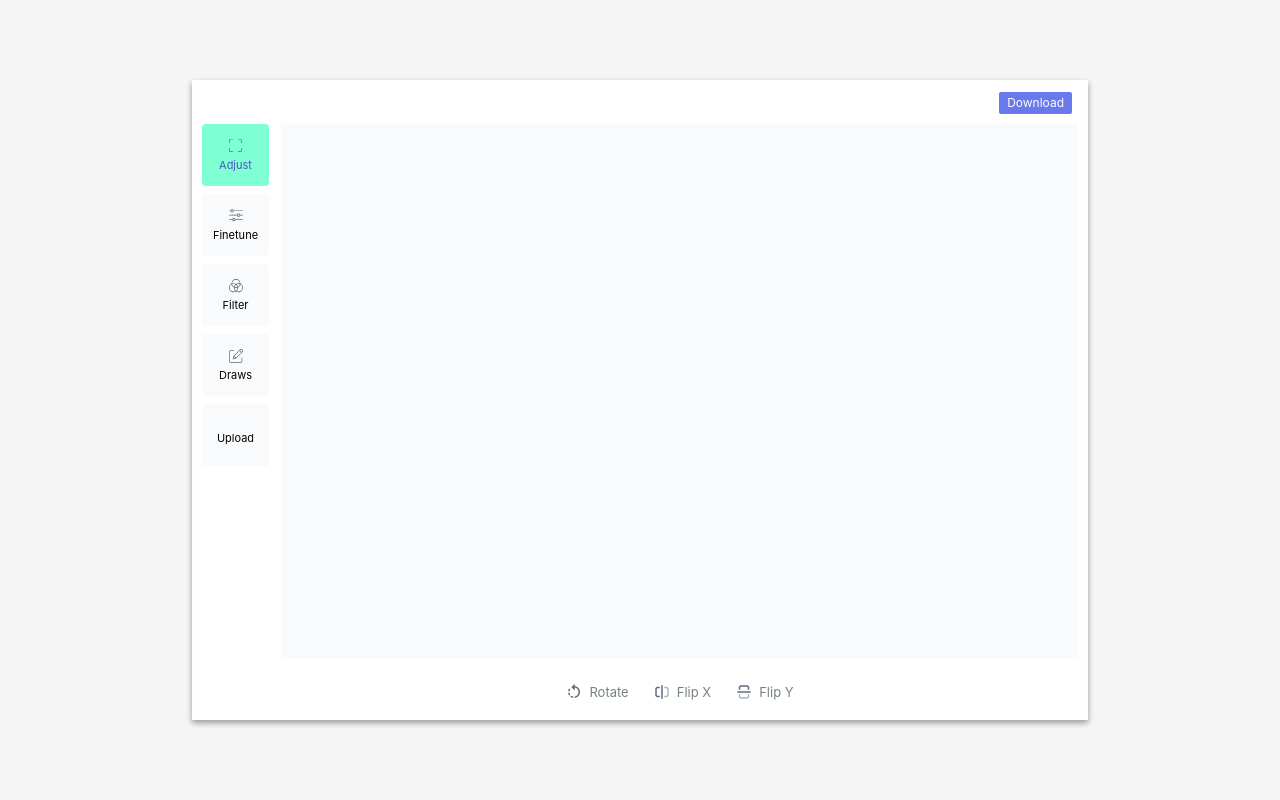
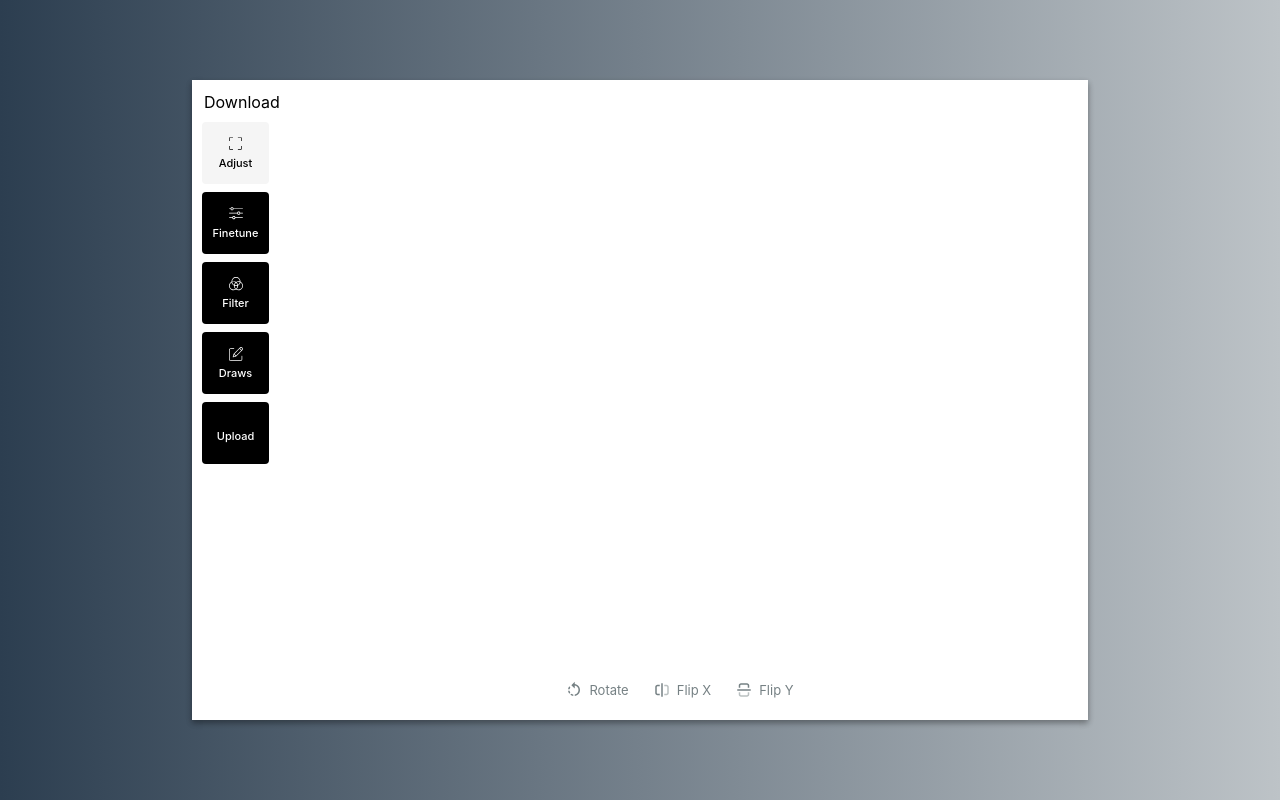
Before and after one commit to xauuu/image-editor-app, a React (Create React App) app: page / in a window 1280 px wide. Both pictures are taken after a click on the element "Adjust". Built offline with nearby package versions, Linux system fonts and the light colour scheme.

Commit message:
:+1: Update css

```diff
--- a/src/App.css
+++ b/src/App.css
@@ -10,9 +10,19 @@
     overflow: auto;
     width: 100%;
     height: 100vh;
-    background-color: whitesmoke;
+    background: #bdc3c7; /* fallback for old browsers */
+    background: -webkit-linear-gradient(
+        to right,
+        #2c3e50,
+        #bdc3c7
+    ); /* Chrome 10-25, Safari 5.1-6 */
+    background: linear-gradient(
+        to right,
+        #2c3e50,
+        #bdc3c7
+    ); /* W3C, IE 10+/ Edge, Firefox 16+, Chrome 26+, Opera 12+, Safari 7+ */
 }
 
-:not(button) > svg:not([color]) {
+/* :not(button) > svg:not([color]) {
     color: rgb(93, 109, 126);
-}
+} */
--- a/src/components/Canvas/Canvas.css
+++ b/src/components/Canvas/Canvas.css
@@ -12,7 +12,7 @@
     width: 100%;
     position: relative;
     height: calc((100% - 94px) - 12px);
-    background: rgb(248, 250, 251);
+    /* background: rgb(248, 250, 251); */
     overflow: hidden;
     -webkit-box-flex: 1;
     flex-grow: 1;
--- a/src/components/SideBar/SideBar.css
+++ b/src/components/SideBar/SideBar.css
@@ -10,7 +10,8 @@
     border-radius: 4px;
     display: flex;
     flex-direction: column;
-    background: rgb(248, 250, 251);
+    background: black;
+    color: white;
     align-items: center;
     justify-content: center;
     margin-bottom: 8px;
@@ -21,14 +22,20 @@
     cursor: pointer;
     margin-top: 6px;
     font-size: 11px;
+    font-weight: 500;
     line-height: 12px;
     user-select: none;
 }
 
 .sideBar-item:hover,
-.sideBar-item[aria-selected=true] {
-    background-color: aquamarine;
-    color: rgb(73, 88, 188);
+.sideBar-item[aria-selected="true"] {
+    background-color: whitesmoke;
+    color: black;
+}
+
+.sideBar-item:hover > svg,
+.sideBar-item[aria-selected="true"] > svg {
+    color: black;
 }
 
 .imageUpload {
--- a/src/components/ToolBar/ToolBar.css
+++ b/src/components/ToolBar/ToolBar.css
@@ -31,12 +31,12 @@
 
 .item > div[aria-selected="true"] > img {
     padding: 1px;
-    border: 2px solid rgb(73, 88, 188);
+    border: 2px solid #034694;
     border-radius: 2px;
 }
 
 .item > div[aria-selected="true"] > label {
-    color: rgb(73, 88, 188);
+    color: #0047AB;
 }
 
 .slick-prev {
@@ -84,6 +84,7 @@
     justify-content: center;
     padding: 8px;
     cursor: pointer;
+    color: rgb(118, 129, 132);
 }
 
 .finetune-item > svg {
@@ -95,7 +96,6 @@
     display: flex;
     -webkit-box-align: center;
     align-items: center;
-    color: rgb(118, 129, 132);
     font-style: normal;
     font-weight: normal;
     font-size: 13px;
@@ -110,10 +110,11 @@
 }
 
 .finetune-item:hover {
-    background: rgb(236, 243, 255);
+    background: #ADD8E6;
+    color: #0E3386;
 }
 
 .finetune-item[aria-selected="true"] {
-    background: rgb(236, 243, 255);
-    color: rgb(73, 88, 188);
+    background: #ADD8E6;
+    color: #0E3386;
 }
--- a/src/components/TopBar/TopBar.css
+++ b/src/components/TopBar/TopBar.css
@@ -7,26 +7,34 @@
     -webkit-box-align: center;
     align-items: center;
     -webkit-box-pack: justify;
-    justify-content: end;
+    justify-content: space-between;
 }
 
-.button-download {
+.button {
     height: 22px;
     display: flex;
     -webkit-box-align: center;
     align-items: center;
     margin-right: 4px;
-    background-color: rgb(104, 121, 235);
     border-radius: 2px;
-    color: rgb(255, 255, 255);
     cursor: pointer;
 }
 
-.button-download > span {
+.button > span {
     font-size: 12px !important;
     line-height: 14px !important;
     padding: 4px 8px;
     user-select: none;
+}
+
+.upload {
+    background-color: #00CED1;
+    color: rgb(255, 255, 255);
+}
+
+.download {
+    background-color: rgb(104, 121, 235);
+    color: rgb(255, 255, 255);
 }
 
 .topbar-center-options {
```
